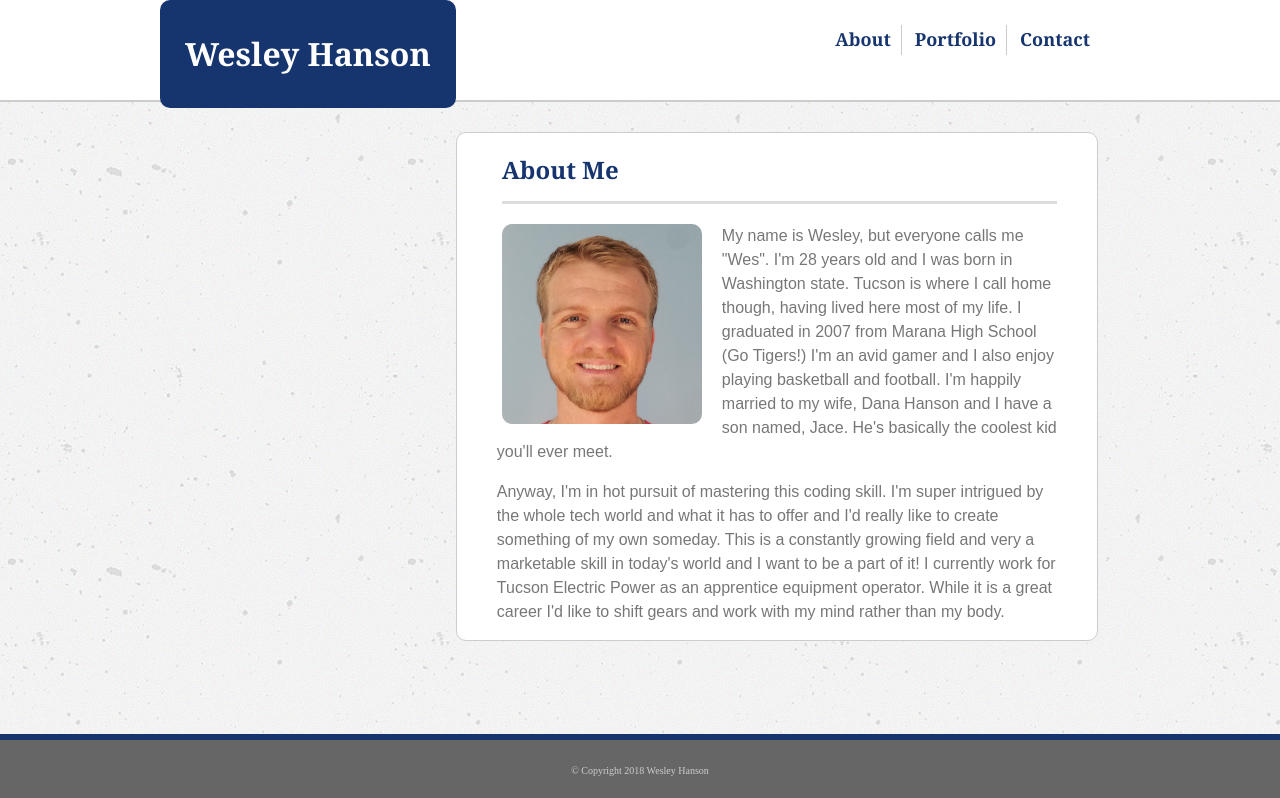
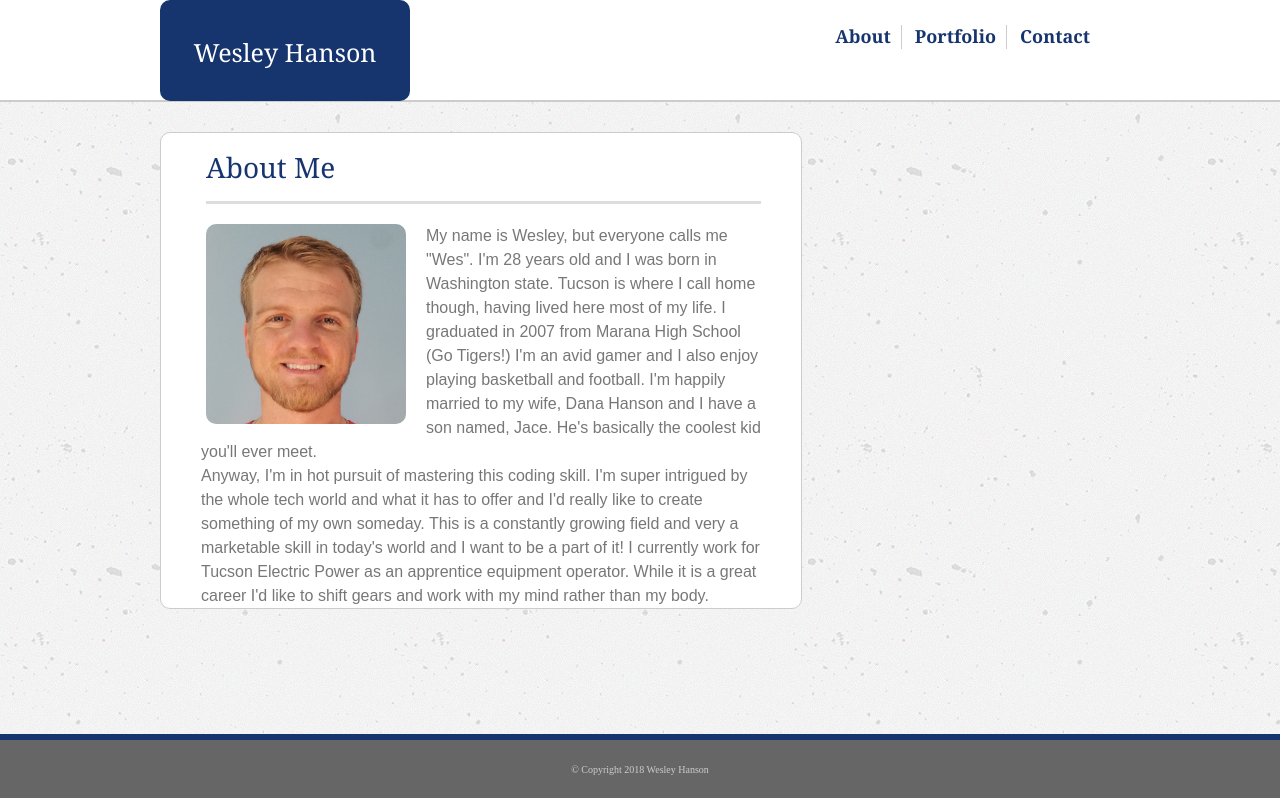
Before and after one commit to wes661/wes661.github.io, a plain HTML site: page index.html in a window 1280 px wide. Shown: the top 798 px of the page. Drawn offline with Linux system fonts and the light colour scheme.

Commit message:
reset added

```diff
--- a/Assets/css/style.css
+++ b/Assets/css/style.css
@@ -38,13 +38,16 @@ body{
 	border-radius: 10px;
 	color: white;
 	text-align: center;
-	padding-top: 11px;
+	padding-top: 40px;
 	padding-bottom: 11px;
 	padding-left: 25px;
 	padding-right: 25px;
 	display: inline-block;
 	float: left;
 	margin-left: auto;
+	font-size: 25px;
+	height: 50px;
+	width: 200px;
 
 
 }
@@ -55,14 +58,17 @@ img{
 
 h2{
 	color: #16356F;
-	padding-bottom: 15px;
-	font-size: 150%;
+	padding-top: 20px;
+	padding-bottom: 20px;
+	font-size: 175%;
 	border-bottom: solid;
 	border-color: #dddddd;
 	text-align: left;
 	font-family: 'Georgia', Times, Times New Roman, serif;
 	margin-right: 20px;
 	margin-left: 25px;
+	margin-bottom: 20px;
+
 
 
 
@@ -72,10 +78,13 @@ h3{
 	border-bottom: solid;
 	border-color: #dddddd;
 	border-width: .5px;
+	padding-top: 20px;
 	padding-bottom: 20px;
 	margin-right: 30px;
 	margin-left: 30px;
+	margin-bottom: 20px;
 	text-align: left;
+	font-size: 20px;
 
 }
 
--- a/index.html
+++ b/index.html
@@ -1,7 +1,8 @@
 <!DOCTYPE html>
 <html>
 <head>
-
+  <link rel="stylesheet" type="text/css" href="Assets/css/reset.css">
+  <link rel="icon" href="Assets/images/favicon.png">
   <link rel="stylesheet" type="text/css" href="Assets/css/style.css">
 	<title>About Me</title>
 </head>
```
Also changed, not shown: contact.html (+2 -1 lines), portfolio.html (+2 -1 lines).
